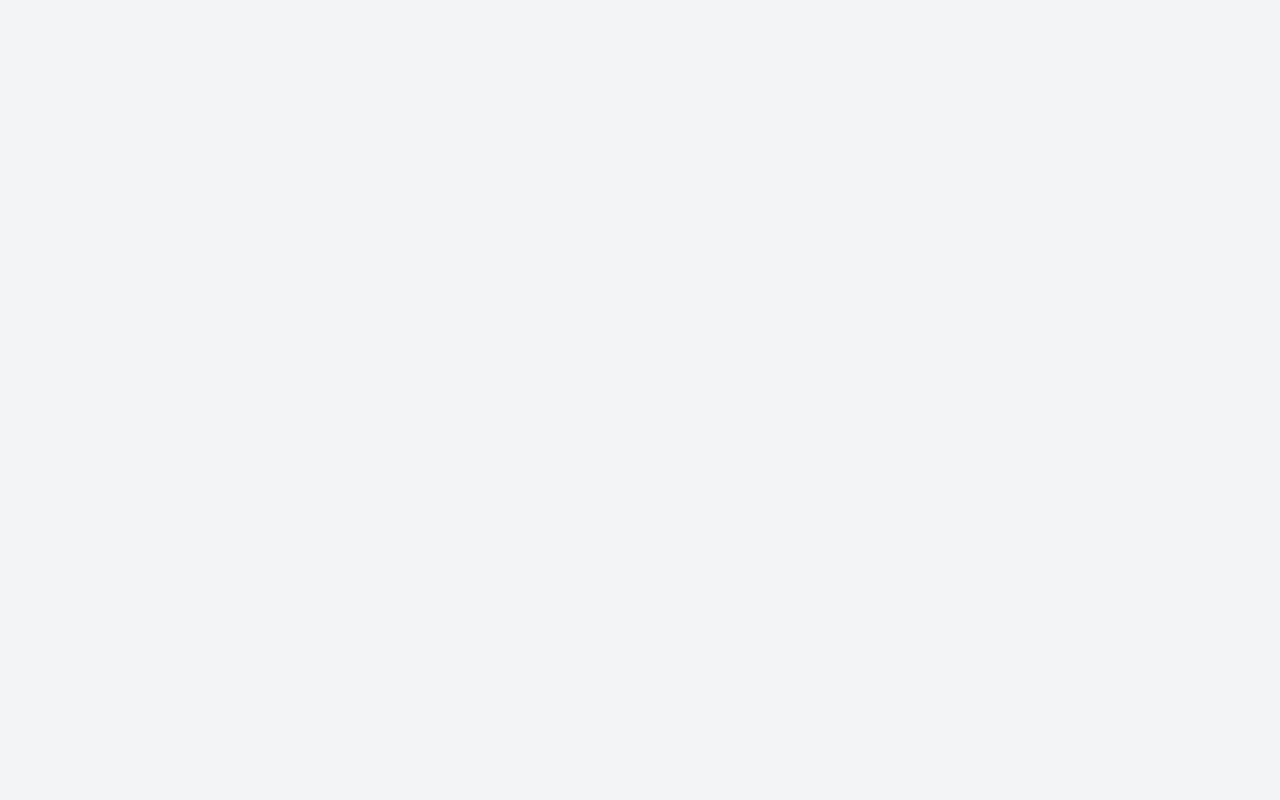
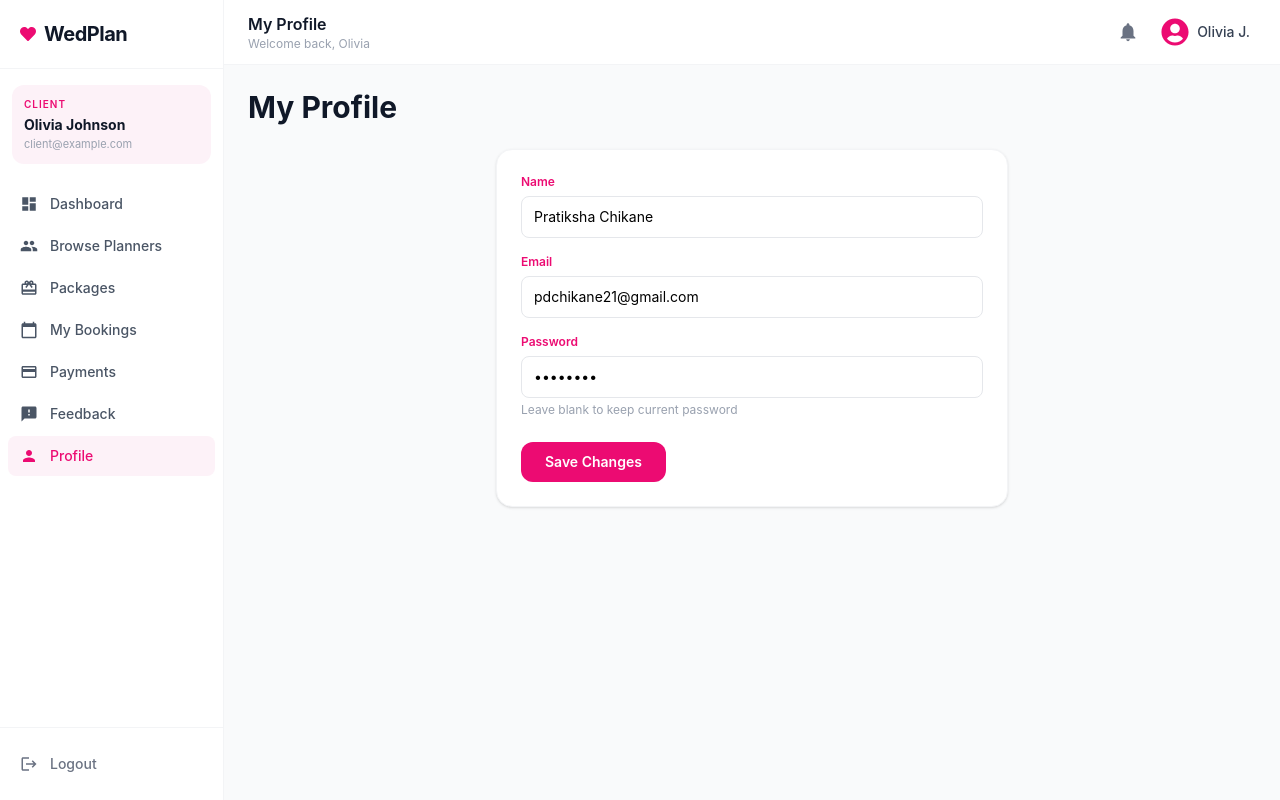
Before and after one commit to tejas0678/Wedding_Planner_System_Cdac, a React (Vite) app in the folder Frontend/wedding-planner-frontend/: page /client/profile in a window 1280 px wide. Before the commit this address had no page. Built offline with nearby package versions, Linux system fonts and the light colour scheme.

Commit message:
Implemented user profile management

```diff
--- /dev/null
+++ b/Frontend/wedding-planner-frontend/src/components/client/ProfileForm.jsx
@@ -0,0 +1,82 @@
+import { useState, useEffect } from 'react'
+
+export default function ProfileForm({ userData, onUpdate }) {
+  const [form, setForm] = useState({
+    name: '',
+    email: '',
+    password: '',
+  })
+
+  useEffect(() => {
+    if (userData) {
+      setForm({
+        name: userData.name || '',
+        email: userData.email || '',
+        password: userData.password || '••••••••',
+      })
+    }
+  }, [userData])
+
+  const handleChange = (e) => {
+    const { name, value } = e.target
+    setForm((prev) => ({ ...prev, [name]: value }))
+  }
+
+  const handleSubmit = (e) => {
+    e.preventDefault()
+    if (onUpdate) {
+      onUpdate(form)
+    }
+  }
+
+  return (
+    <div className="bg-white rounded-2xl border border-gray-100 p-6 shadow-sm max-w-lg mx-auto">
+      <form onSubmit={handleSubmit} className="space-y-4">
+        {/* Name */}
+        <div>
+          <label className="block text-xs font-semibold text-[#EC0B72] mb-1.5">Name</label>
+          <input
+            type="text"
+            name="name"
+            value={form.name}
+            onChange={handleChange}
+            className="w-full border border-gray-200 rounded-lg px-3 py-2.5 text-sm focus:outline-none focus:border-[#EC0B72] focus:ring-1 focus:ring-[#EC0B72]/20"
+          />
+        </div>
+
+        {/* Email */}
+        <div>
+          <label className="block text-xs font-semibold text-[#EC0B72] mb-1.5">Email</label>
+          <input
+            type="email"
+            name="email"
+            value={form.email}
+            onChange={handleChange}
+            className="w-full border border-gray-200 rounded-lg px-3 py-2.5 text-sm focus:outline-none focus:border-[#EC0B72] focus:ring-1 focus:ring-[#EC0B72]/20"
+          />
+        </div>
+
+        {/* Password */}
+        <div>
+          <label className="block text-xs font-semibold text-[#EC0B72] mb-1.5">Password</label>
+          <input
+            type="password"
+            name="password"
+            value={form.password}
+            onChange={handleChange}
+            placeholder="Enter new password"
+            className="w-full border border-gray-200 rounded-lg px-3 py-2.5 text-sm focus:outline-none focus:border-[#EC0B72] focus:ring-1 focus:ring-[#EC0B72]/20"
+          />
+          <p className="text-xs text-gray-400 mt-1">Leave blank to keep current password</p>
+        </div>
+
+        <button
+          type="submit"
+          className="bg-[#EC0B72] text-white text-sm font-semibold px-6 py-2.5 rounded-xl hover:bg-[#c9005f] transition-colors duration-200 mt-2"
+        >
+          Save Changes
+        </button>
+      </form>
+    </div>
+  )
+}
--- /dev/null
+++ b/Frontend/wedding-planner-frontend/src/pages/client/Profile.jsx
@@ -0,0 +1,66 @@
+import { useState, useEffect } from 'react'
+import ProfileForm from '../../components/client/ProfileForm'
+
+export default function Profile() {
+  const [userData, setUserData] = useState(null)
+  const [loading, setLoading] = useState(true)
+
+  // Fetch user profile from API
+  useEffect(() => {
+    const fetchProfile = async () => {
+      try {
+        // Replace with actual API call
+        // const response = await fetch('/api/user/profile')
+        // const data = await response.json()
+        // setUserData(data)
+
+        // For demo, using default values
+        setUserData({
+          name: 'Pratiksha Chikane',
+          email: 'pdchikane21@gmail.com',
+          password: '••••••••'
+        })
+        setLoading(false)
+      } catch (error) {
+        console.error('Error fetching profile:', error)
+        setLoading(false)
+      }
+    }
+
+    fetchProfile()
+  }, [])
+
+  const handleProfileUpdate = async (updatedData) => {
+    try {
+      // Replace with actual API call
+      // const response = await fetch('/api/user/profile', {
+      //   method: 'PUT',
+      //   headers: { 'Content-Type': 'application/json' },
+      //   body: JSON.stringify(updatedData)
+      // })
+      // const data = await response.json()
+      // setUserData(data)
+
+      console.log('Profile updated:', updatedData)
+      alert('Profile updated successfully!')
+    } catch (error) {
+      console.error('Error updating profile:', error)
+      alert('Failed to update profile. Please try again.')
+    }
+  }
+
+  if (loading) {
+    return (
+      <div className="flex items-center justify-center h-64">
+        <div className="text-gray-400">Loading profile...</div>
+      </div>
+    )
+  }
+
+  return (
+    <div>
+      <h2 className="text-2xl sm:text-3xl font-bold text-gray-900 mb-6">My Profile</h2>
+      <ProfileForm userData={userData} onUpdate={handleProfileUpdate} />
+    </div>
+  )
+}
--- a/Frontend/wedding-planner-frontend/src/routes/ClientRoutes.jsx
+++ b/Frontend/wedding-planner-frontend/src/routes/ClientRoutes.jsx
@@ -7,6 +7,7 @@ import Bookings from "../pages/client/Bookings";
 import Packages from "../pages/client/Packages";
 import Payments from "../pages/client/Payments";
 import Feedback from "../pages/client/Feedback";
+import Profile from "../pages/client/Profile";
 
 const ClientRoutes = (
   <>
@@ -21,6 +22,7 @@ const ClientRoutes = (
     <Route path="packages" element={<Packages />} />
     <Route path="payments" element={<Payments />} />
     <Route path="feedback" element={<Feedback />} />
+    <Route path="profile" element={<Profile />} />
   </Route>
   </>
 );
```
